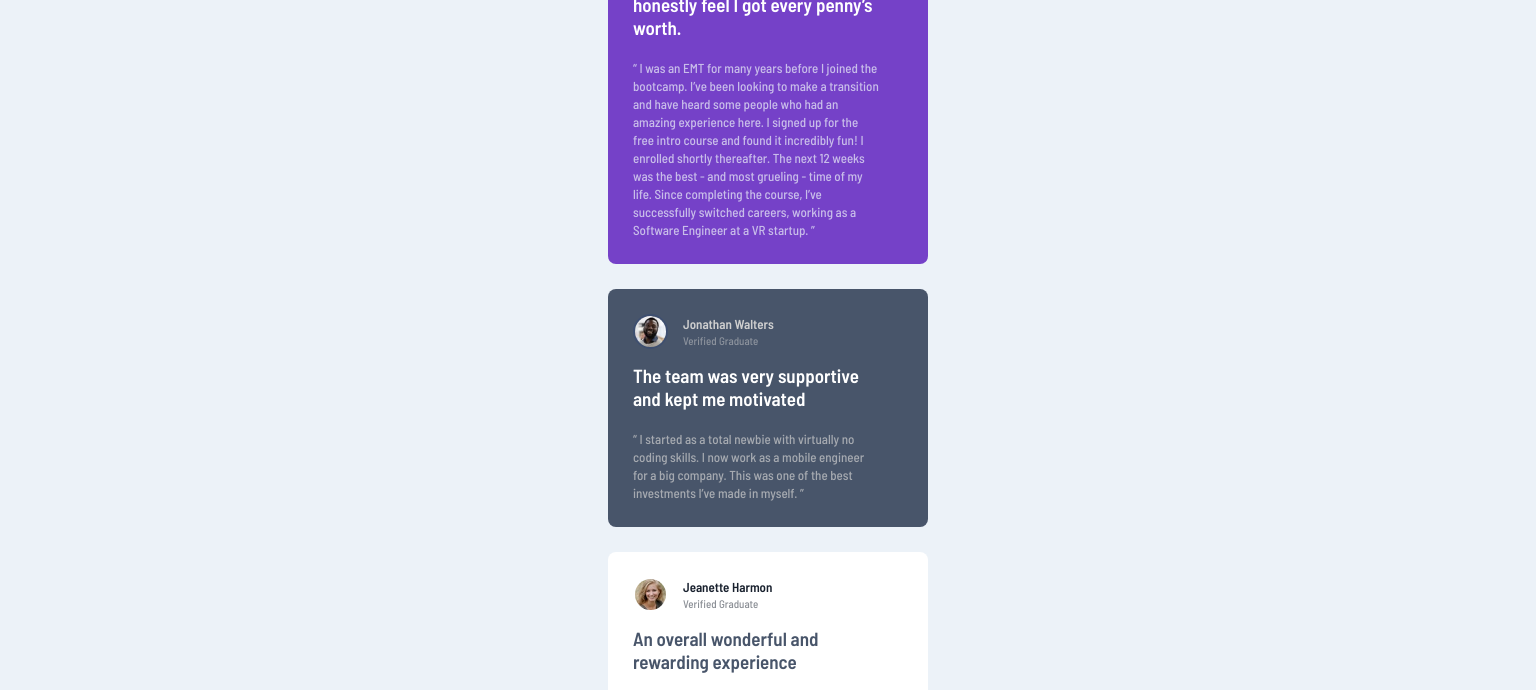
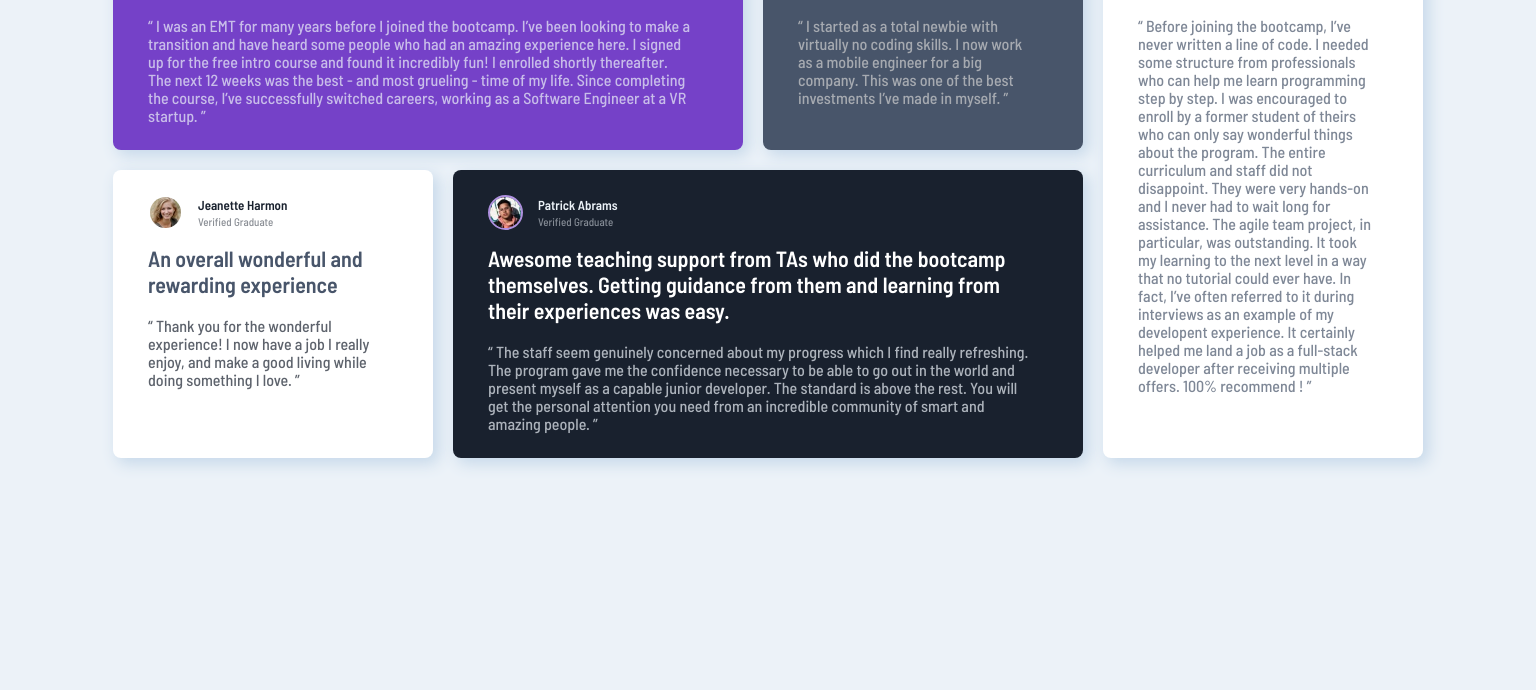
Before and after one commit to StephaneR81/Testimonials_grid_section_main, a plain HTML site: page index.html in a window 1536 px wide. Shown: the part 249-939 px from the top of the page. After the commit the page ends 800 px from the top, so only its background shows below. Drawn offline with Linux system fonts and the light colour scheme.

Commit message:
Made desktop styles

```diff
--- a/assets/styles/styles.scss
+++ b/assets/styles/styles.scss
@@ -11,7 +11,7 @@ $lightGrayishBlue: hsl(210, 46%, 95%);
 // Mixin
 @mixin picture-border($color) {
     .picture {
-        border-color: lighten($color, 20);
+        border-color: lighten($color, 20%);
     }
 }
 
@@ -31,6 +31,10 @@ $lightGrayishBlue: hsl(210, 46%, 95%);
     }
 }
 
+@mixin card-shadow() {
+    box-shadow: 5px 5px 15px 1px darken($lightGrayishBlue, 10%);
+}
+
 // Reset CSS
 * {
     box-sizing: border-box;
@@ -44,6 +48,9 @@ body {
 }
 
 body {
+    display: flex;
+    flex-direction: column;
+    justify-content: center;
     font-family: 'Barlow Semi Condensed', Arial, Helvetica, sans-serif;
     font-size: 13px;
     background-color: $lightGrayishBlue;
@@ -63,6 +70,7 @@ main {
     flex-direction: column;
     align-items: center;
     justify-content: center;
+    height: 100%;
     padding: 50px 0;
 }
 
@@ -164,4 +172,49 @@ main {
 
 
 // DESKTOP
-@media screen and (min-width: 1440px) {}
+@media screen and (min-width: 1440px) {
+    main {
+        flex-direction: row;
+        flex-wrap: nowrap;
+        margin: auto;
+        max-width: 1500px;
+        padding: 0;
+    }
+
+    .cards {
+        flex-direction: row;
+        flex-wrap: wrap;
+        width: 66%;
+        max-width: 66%;
+
+        .card:nth-child(1) {
+            flex-grow: 1;
+            background-position: right 100px top;
+        }
+
+        .card:nth-child(4) {
+            flex-grow: 1;
+        }
+    }
+
+    .card {
+        margin: 10px;
+        padding-right: 50px;
+        padding-left: 35px;
+        @include card-shadow();
+
+        & p:nth-child(2) {
+            width: initial;
+            font-size: 22px;
+        }
+
+        & p:nth-child(3) {
+            width: initial;
+            font-size: 16px;
+        }
+    }
+
+    .last-card {
+        align-self: stretch;
+    }
+}
```
Also changed, not shown: assets/styles/styles.css, assets/styles/styles.min.css.
